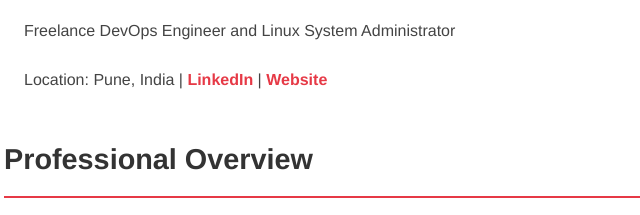
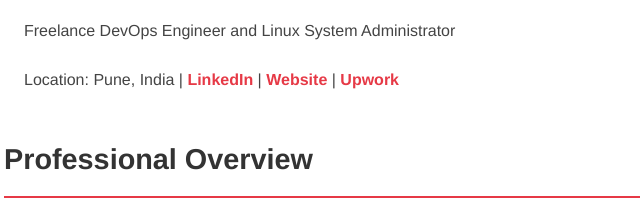
Before and after one commit to suyashbhawsar/cv, a plain HTML site: page index.html in a window 1280 px wide. Shown: the part 195-410 px from the top of the page, 124-764 px from the left. Drawn offline with Linux system fonts and the light colour scheme.

Commit message:
Added Upwork URL to CV website

```diff
--- a/index.html
+++ b/index.html
@@ -111,7 +111,7 @@
         <header>
             <h1>Suyash Bhawsar</h1>
             <p>Freelance DevOps Engineer and Linux System Administrator</p>
-            <p class="contact-info">Location: Pune, India | <a href="https://linkedin.com/in/suyashbhawsar" target="_blank">LinkedIn</a> | <a href="https://suyashbhawsar.com" target="_blank">Website</a></p>
+            <p class="contact-info">Location: Pune, India | <a href="https://linkedin.com/in/suyashbhawsar" target="_blank">LinkedIn</a> | <a href="https://suyashbhawsar.com" target="_blank">Website</a> | <a href="https://upwork.com/freelancers/suyashbhawsar" target="_blank">Upwork</a></p>
         </header>
 
         <section>
```
